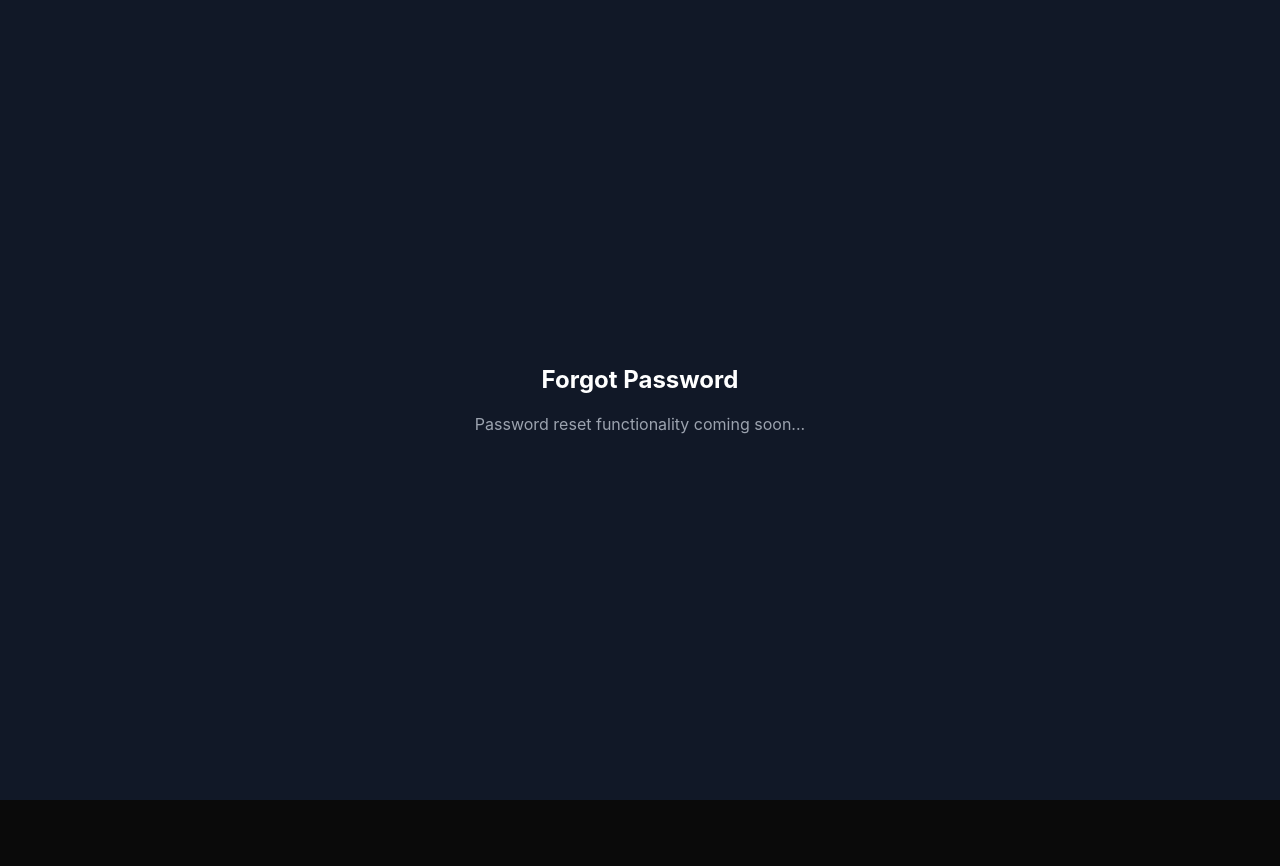
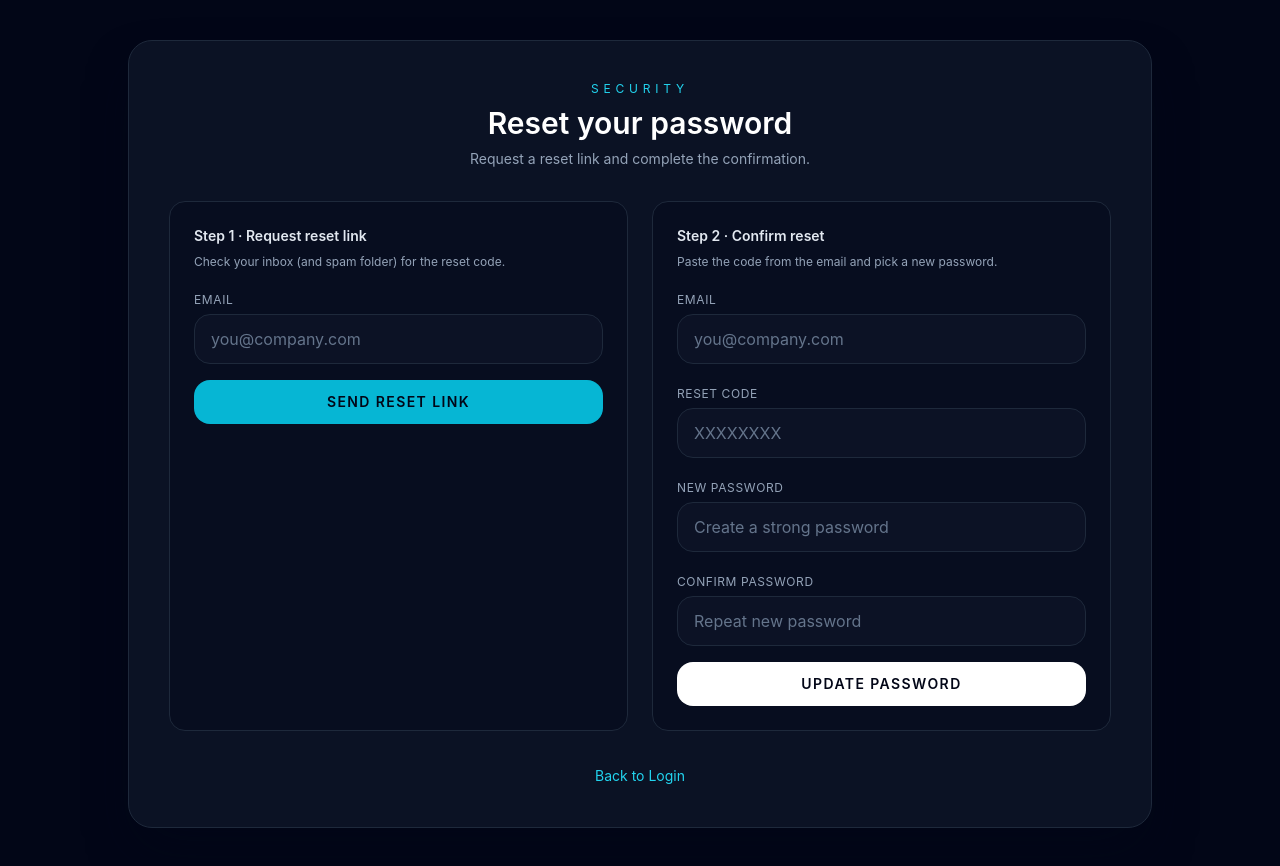
Before and after one commit to rsoneill21/CryptoTrader, a React (Vite) app in the folder frontend/: page /forgot-password in a window 1280 px wide. Before the commit the page ends 800 px from the top, so only its background shows below. Built offline with nearby package versions, Linux system fonts and the light colour scheme; no server answers; the HTML template or start-up script is replaced by a standard one.

Commit message:
Complement feature-288 with React implementation

```diff
--- a/frontend/src/App.js
+++ b/frontend/src/App.js
@@ -13,6 +13,7 @@ import Layout from './components/Layout';
 import Login from './pages/Login';
 import Register from './pages/Register';
 import Dashboard from './pages/Dashboard';
+import ForgotPassword from './pages/ForgotPassword';
 
 // Placeholder pages (to be implemented)
 const StrategyLab = () => (
@@ -47,15 +48,6 @@ const Settings = () => (
   <div className="text-white">
     <h1 className="text-2xl font-bold mb-4">Settings</h1>
     <p className="text-gray-400">Coming soon...</p>
-  </div>
-);
-
-const ForgotPassword = () => (
-  <div className="min-h-screen flex items-center justify-center bg-gray-900 px-4">
-    <div className="max-w-md w-full text-center">
-      <h1 className="text-2xl font-bold text-white mb-4">Forgot Password</h1>
-      <p className="text-gray-400">Password reset functionality coming soon...</p>
-    </div>
   </div>
 );
 
--- /dev/null
+++ b/frontend/src/pages/ForgotPassword.js
@@ -0,0 +1,219 @@
+/**
+ * Forgot Password page.
+ */
+
+import React, { useState } from 'react';
+import { Link } from 'react-router-dom';
+import { authAPI } from '../services/api';
+
+const ForgotPassword = () => {
+  const [requestEmail, setRequestEmail] = useState('');
+  const [confirmEmail, setConfirmEmail] = useState('');
+  const [resetToken, setResetToken] = useState('');
+  const [newPassword, setNewPassword] = useState('');
+  const [confirmPassword, setConfirmPassword] = useState('');
+
+  const [requestLoading, setRequestLoading] = useState(false);
+  const [confirmLoading, setConfirmLoading] = useState(false);
+  const [requestAlert, setRequestAlert] = useState({ message: '', type: '' });
+  const [confirmAlert, setConfirmAlert] = useState({ message: '', type: '' });
+
+  const handleRequestReset = async (e) => {
+    e.preventDefault();
+    if (!requestEmail) {
+      setRequestAlert({ message: 'Please enter your email.', type: 'error' });
+      return;
+    }
+
+    setRequestLoading(true);
+    setRequestAlert({ message: 'Sending reset link...', type: 'neutral' });
+
+    try {
+      await authAPI.requestPasswordReset(requestEmail);
+      setRequestAlert({
+        message: 'If the email exists, you will receive instructions shortly.',
+        type: 'success',
+      });
+      setConfirmEmail(requestEmail);
+    } catch (err) {
+      setRequestAlert({
+        message: err.message || 'Unable to send reset email.',
+        type: 'error',
+      });
+    } finally {
+      setRequestLoading(false);
+    }
+  };
+
+  const handleConfirmReset = async (e) => {
+    e.preventDefault();
+    if (!confirmEmail || !resetToken || !newPassword || !confirmPassword) {
+      setConfirmAlert({ message: 'Complete every field to continue.', type: 'error' });
+      return;
+    }
+
+    if (newPassword !== confirmPassword) {
+      setConfirmAlert({ message: 'Passwords do not match.', type: 'error' });
+      return;
+    }
+
+    setConfirmLoading(true);
+    setConfirmAlert({ message: 'Verifying code...', type: 'neutral' });
+
+    try {
+      await authAPI.confirmPasswordReset(resetToken, newPassword);
+      setConfirmAlert({
+        message: 'Success! You can now log in with your new password.',
+        type: 'success',
+      });
+      setNewPassword('');
+      setConfirmPassword('');
+      setResetToken('');
+    } catch (err) {
+      setConfirmAlert({
+        message: err.message || 'Unable to reset password.',
+        type: 'error',
+      });
+    } finally {
+      setConfirmLoading(false);
+    }
+  };
+
+  const getAlertClass = (type) => {
+    switch (type) {
+      case 'success':
+        return 'text-emerald-300';
+      case 'error':
+        return 'text-rose-400';
+      default:
+        return 'text-slate-400';
+    }
+  };
+
+  return (
+    <div className="flex min-h-screen items-center justify-center bg-slate-950 text-slate-100 px-4 py-10">
+      <div className="w-full max-w-5xl space-y-8 rounded-3xl border border-slate-800 bg-slate-900/70 p-6 shadow-2xl shadow-slate-950/60 sm:p-10">
+        <header className="space-y-2 text-center">
+          <p className="text-xs uppercase tracking-[0.4em] text-cyan-400">Security</p>
+          <h1 className="text-3xl font-semibold text-white">Reset your password</h1>
+          <p className="text-sm text-slate-400">
+            Request a reset link and complete the confirmation.
+          </p>
+        </header>
+
+        <div className="grid gap-6 lg:grid-cols-2">
+          {/* Step 1: Request Reset */}
+          <section className="space-y-4 rounded-2xl border border-slate-800 bg-slate-950/40 p-6">
+            <div className="space-y-2">
+              <p className="text-sm font-semibold text-slate-200">Step 1 · Request reset link</p>
+              <p className="text-xs text-slate-400">
+                Check your inbox (and spam folder) for the reset code.
+              </p>
+            </div>
+            <form onSubmit={handleRequestReset} className="space-y-4">
+              <div>
+                <label className="text-xs uppercase tracking-wider text-slate-400">Email</label>
+                <input
+                  type="email"
+                  value={requestEmail}
+                  onChange={(e) => setRequestEmail(e.target.value)}
+                  className="mt-1 w-full rounded-2xl border border-slate-800 bg-slate-900/60 px-4 py-3 text-base text-white placeholder:text-slate-500 focus:border-cyan-500 focus:outline-none"
+                  placeholder="you@company.com"
+                  required
+                />
+              </div>
+              <button
+                type="submit"
+                disabled={requestLoading}
+                className="w-full rounded-2xl bg-cyan-500 px-4 py-3 text-sm font-semibold uppercase tracking-widest text-slate-950 transition hover:bg-cyan-400 disabled:cursor-not-allowed disabled:opacity-60"
+              >
+                {requestLoading ? 'Sending...' : 'Send reset link'}
+              </button>
+              {requestAlert.message && (
+                <p className={`text-sm font-medium ${getAlertClass(requestAlert.type)}`}>
+                  {requestAlert.message}
+                </p>
+              )}
+            </form>
+          </section>
+
+          {/* Step 2: Confirm Reset */}
+          <section className="space-y-4 rounded-2xl border border-slate-800 bg-slate-950/40 p-6">
+            <div className="space-y-2">
+              <p className="text-sm font-semibold text-slate-200">Step 2 · Confirm reset</p>
+              <p className="text-xs text-slate-400">
+                Paste the code from the email and pick a new password.
+              </p>
+            </div>
+            <form onSubmit={handleConfirmReset} className="space-y-4">
+              <div>
+                <label className="text-xs uppercase tracking-wider text-slate-400">Email</label>
+                <input
+                  type="email"
+                  value={confirmEmail}
+                  onChange={(e) => setConfirmEmail(e.target.value)}
+                  className="mt-1 w-full rounded-2xl border border-slate-800 bg-slate-900/60 px-4 py-3 text-base text-white placeholder:text-slate-500 focus:border-cyan-500 focus:outline-none"
+                  placeholder="you@company.com"
+                  required
+                />
+              </div>
+              <div>
+                <label className="text-xs uppercase tracking-wider text-slate-400">Reset code</label>
+                <input
+                  type="text"
+                  value={resetToken}
+                  onChange={(e) => setResetToken(e.target.value)}
+                  className="mt-1 w-full rounded-2xl border border-slate-800 bg-slate-900/60 px-4 py-3 text-base text-white placeholder:text-slate-500 focus:border-cyan-500 focus:outline-none"
+                  placeholder="XXXXXXXX"
+                  required
+                />
+              </div>
+              <div>
+                <label className="text-xs uppercase tracking-wider text-slate-400">New password</label>
+                <input
+                  type="password"
+                  value={newPassword}
+                  onChange={(e) => setNewPassword(e.target.value)}
+                  className="mt-1 w-full rounded-2xl border border-slate-800 bg-slate-900/60 px-4 py-3 text-base text-white placeholder:text-slate-500 focus:border-cyan-500 focus:outline-none"
+                  placeholder="Create a strong password"
+                  required
+                />
+              </div>
+              <div>
+                <label className="text-xs uppercase tracking-wider text-slate-400">Confirm password</label>
+                <input
+                  type="password"
+                  value={confirmPassword}
+                  onChange={(e) => setConfirmPassword(e.target.value)}
+                  className="mt-1 w-full rounded-2xl border border-slate-800 bg-slate-900/60 px-4 py-3 text-base text-white placeholder:text-slate-500 focus:border-cyan-500 focus:outline-none"
+                  placeholder="Repeat new password"
+                  required
+                />
+              </div>
+              <button
+                type="submit"
+                disabled={confirmLoading}
+                className="w-full rounded-2xl bg-white px-4 py-3 text-sm font-semibold uppercase tracking-widest text-slate-950 transition hover:bg-slate-200 disabled:cursor-not-allowed disabled:opacity-60"
+              >
+                {confirmLoading ? 'Updating...' : 'Update password'}
+              </button>
+              {confirmAlert.message && (
+                <p className={`text-sm font-medium ${getAlertClass(confirmAlert.type)}`}>
+                  {confirmAlert.message}
+                </p>
+              )}
+            </form>
+          </section>
+        </div>
+
+        <div className="text-center">
+          <Link to="/login" className="text-sm text-cyan-400 hover:text-cyan-300 transition">
+            Back to Login
+          </Link>
+        </div>
+      </div>
+    </div>
+  );
+};
+
+export default ForgotPassword;
```
